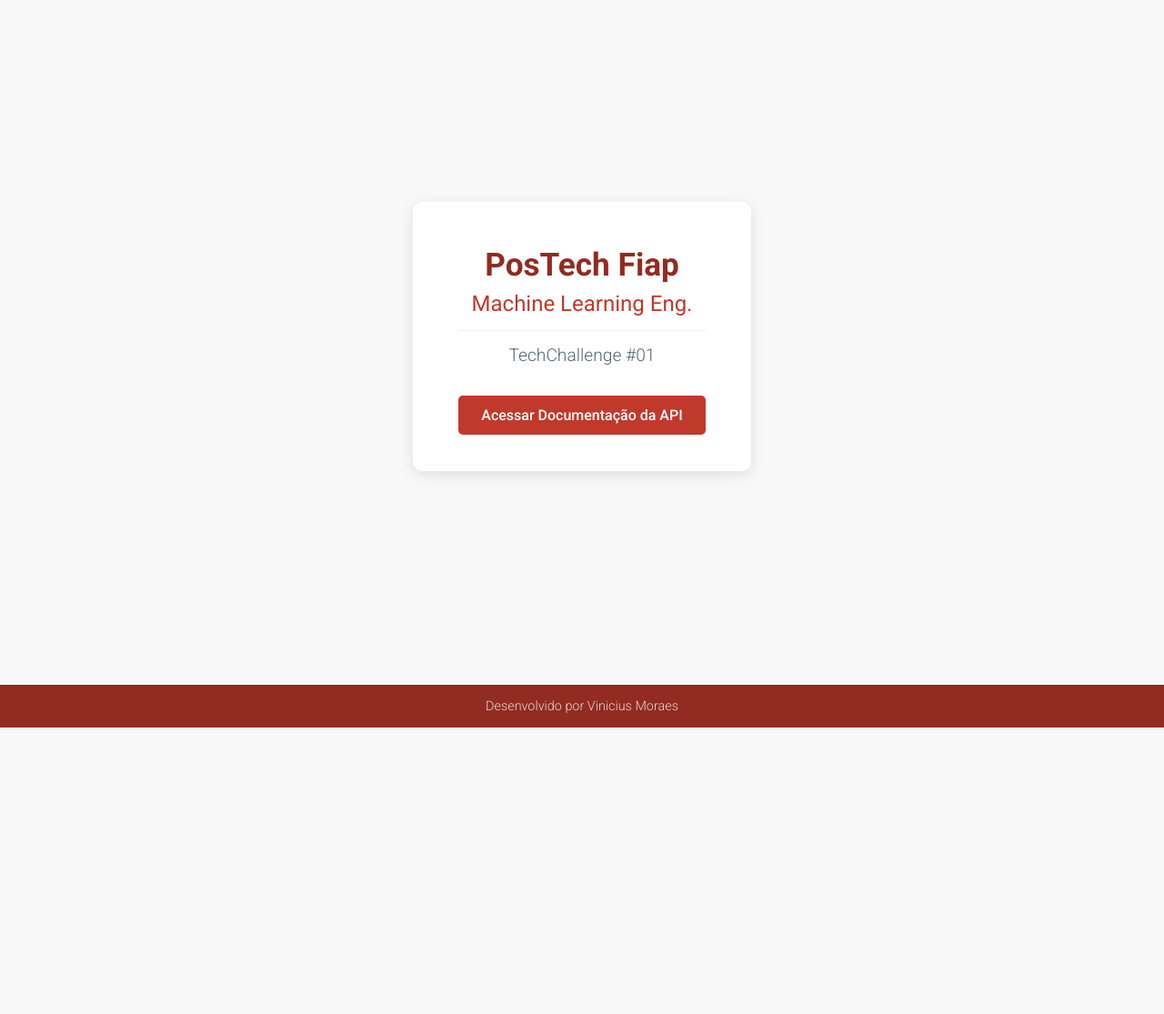
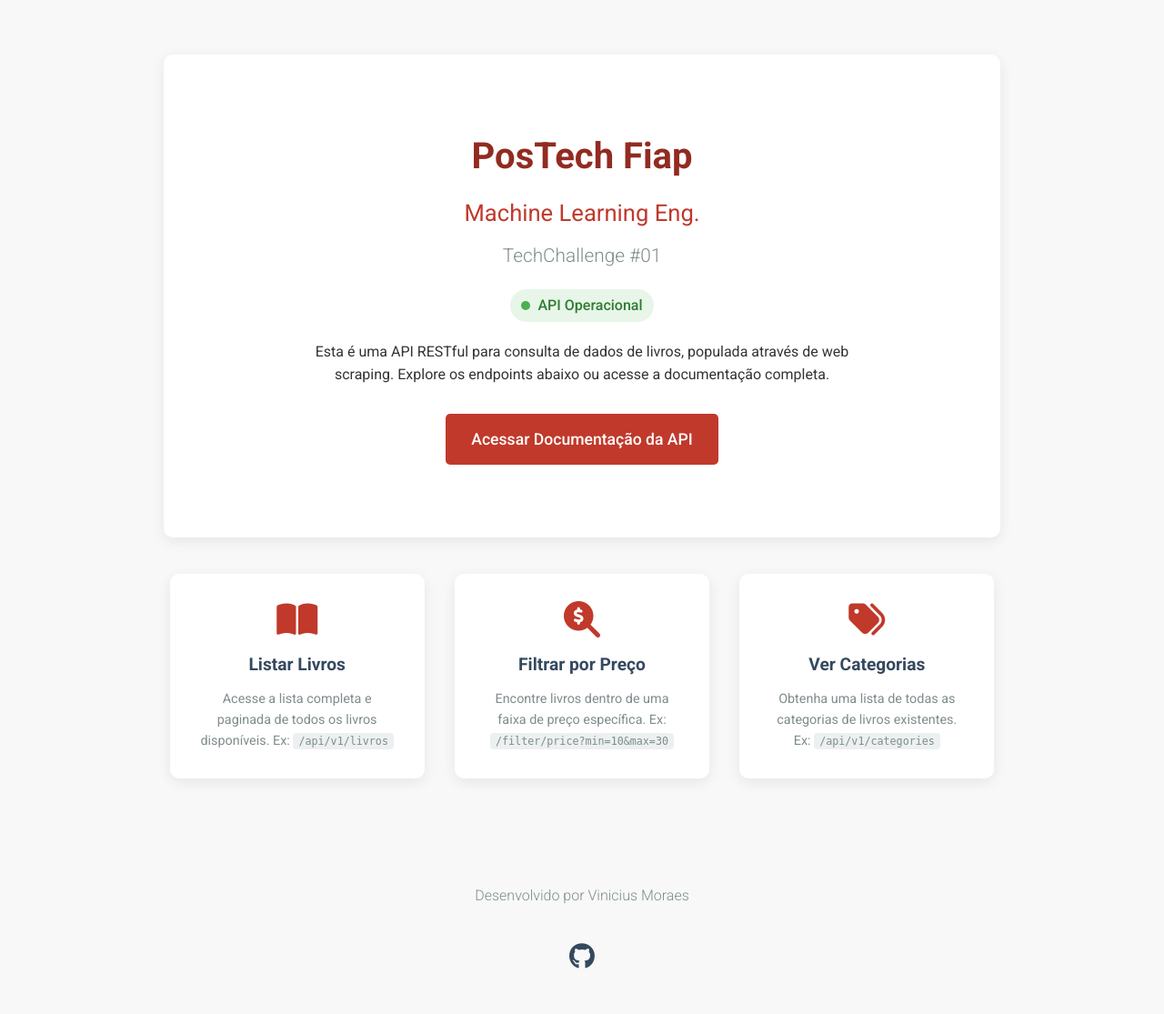
Before and after one commit to TheElectron/tech-challenge-api, a Flask app: page /api/v1/ in a window 1280 px wide. Shown: the whole page at 91% size. Before the commit the page ends 800 px from the top, so only its background shows below. Run offline with Flask 3, Linux system fonts and the light colour scheme.

Commit message:
Update html

```diff
--- a/api/db.py
+++ b/api/db.py
@@ -1,5 +1,6 @@
 import os
 import sqlite3
+from scripts import scraper
 from flask import current_app, g
 
 def get_db():
@@ -26,4 +27,5 @@
     Registra a função de fechamento do banco de dados com a aplicação Flask.
     Isso garante que close_db() seja chamada após cada requisição.
     """
+    scraper.run_scraping_process()
     app.teardown_appcontext(close_db)
--- a/api/templates/index.html
+++ b/api/templates/index.html
@@ -4,95 +4,155 @@
     <meta charset="UTF-8">
     <meta name="viewport" content="width=device-width, initial-scale=1.0">
     <title>Books API - TechChallenge</title>
+    <link rel="stylesheet" href="https://cdnjs.cloudflare.com/ajax/libs/font-awesome/6.5.2/css/all.min.css">
+    <link rel="preconnect" href="https://fonts.googleapis.com">
+    <link rel="preconnect" href="https://fonts.gstatic.com" crossorigin>
+    <link href="https://fonts.googleapis.com/css2?family=Roboto:wght@300;400;500;700&display=swap" rel="stylesheet">
+
     <style>
-        @import url('https://fonts.googleapis.com/css2?family=Roboto:wght@300;400;500;700&display=swap');
+        :root {
+            --red-dark: #922B21;
+            --red-primary: #C0392B;
+            --red-hover: #A93226;
+            --grey-dark: #34495e;
+            --grey-light: #7f8c8d;
+            --background-color: #f8f8f8;
+            --text-color: #333;
+        }
 
-        html {
-            box-sizing: border-box;
-        }
-        *, *:before, *:after {
-            box-sizing: inherit;
-        }
+        html { box-sizing: border-box; }
+        *, *:before, *:after { box-sizing: inherit; }
 
         body {
             font-family: 'Roboto', sans-serif;
-            display: flex;
-            justify-content: center;
-            align-items: center;
-            min-height: 100vh;
             margin: 0;
-            background-color: #f8f8f8; /* Um cinza um pouco mais quente */
-            color: #333;
-            padding-bottom: 60px; /* Espaço para o rodapé */
+            background-color: var(--background-color);
+            color: var(--text-color);
+            line-height: 1.6;
         }
+
         .container {
+            width: 90%;
+            max-width: 960px;
+            margin: 0 auto;
+            padding: 20px;
+        }
+
+        /* Seção de Herói */
+        .hero {
             text-align: center;
-            padding: 40px 50px;
+            padding: 80px 20px;
             background-color: white;
             border-radius: 10px;
-            box-shadow: 0 4px 15px rgba(0,0,0,0.1);
+            margin-top: 40px;
+            box-shadow: 0 4px 15px rgba(0,0,0,0.08);
+            animation: fadeIn 1s ease-in-out;
         }
-        h1, h2, h3 {
-            margin: 8px 0;
-            font-weight: 400;
+
+        .hero h1 { font-size: 2.5em; font-weight: 700; color: var(--red-dark); margin: 0 0 10px; }
+        .hero h2 { font-size: 1.6em; font-weight: 400; color: var(--red-primary); margin: 0 0 10px; }
+        .hero h3 { font-size: 1.3em; font-weight: 300; color: var(--grey-light); margin: 0 0 20px; }
+        .hero p { max-width: 600px; margin: 0 auto 30px; }
+
+        .api-status {
+            display: inline-flex; align-items: center; gap: 8px; padding: 5px 12px;
+            border-radius: 20px; background-color: #e8f5e9; color: #2e7d32;
+            font-weight: 500; margin-bottom: 20px;
         }
-        h1 {
-            font-size: 2.2em;
-            font-weight: 700;
-            color: #922B21; /* Vermelho escuro, quase vinho */
+        .api-status::before {
+            content: ''; width: 10px; height: 10px; border-radius: 50%; background-color: #4caf50;
         }
-        h2 {
-            font-size: 1.5em;
-            font-weight: 400;
-            color: #C0392B; /* Vermelho principal, vibrante */
+
+        .cta-button {
+            display: inline-block; padding: 14px 28px; background-color: var(--red-primary);
+            color: white; text-decoration: none; border-radius: 5px;
+            transition: background-color 0.3s, transform 0.2s; font-weight: 500; font-size: 1.1em;
         }
-        h3 {
-            font-size: 1.2em;
+        .cta-button:hover { background-color: var(--red-hover); transform: translateY(-3px); }
+
+        /* Seção de Funcionalidades */
+        .features {
+            display: flex; justify-content: space-around; gap: 20px;
+            margin-top: 40px; flex-wrap: wrap; text-align: center;
+        }
+        .feature-card {
+            background-color: white; padding: 30px; border-radius: 10px;
+            box-shadow: 0 4px 15px rgba(0,0,0,0.08); width: 280px;
+            transition: transform 0.3s, box-shadow 0.3s; animation: fadeIn 1.5s ease-in-out;
+        }
+        .feature-card:hover { transform: translateY(-5px); box-shadow: 0 8px 20px rgba(0,0,0,0.12); }
+        .feature-card i { font-size: 2.5em; color: var(--red-primary); margin-bottom: 15px; }
+        .feature-card h4 { font-size: 1.2em; margin: 0 0 10px; color: var(--grey-dark); }
+        .feature-card p { font-size: 0.9em; margin: 0; color: var(--grey-light); }
+        code { background-color: #ecf0f1; padding: 2px 6px; border-radius: 4px; font-family: monospace; }
+
+        /* Rodapé */
+        footer {
+            display: flex;
+            flex-direction: column;
+            align-items: center;
+            gap: 15px; /* Espaçamento entre o texto e o botão */
+            padding: 40px 20px;
+            margin-top: 40px;
+            color: var(--grey-light);
             font-weight: 300;
-            color: #566573; /* Cinza escuro para contraste */
-            border-top: 1px solid #ecf0f1;
-            padding-top: 15px;
-            margin-top: 15px;
         }
-        a {
-            display: inline-block;
-            margin-top: 25px;
-            padding: 12px 25px;
-            background-color: #c0392b; /* Vermelho principal */
-            color: white;
+
+        /* Estilo do botão do GitHub */
+        .social-link {
+            color: var(--grey-dark);
+            font-size: 1.8em; /* Tamanho do ícone */
             text-decoration: none;
-            border-radius: 5px;
-            transition: background-color 0.3s, transform 0.2s;
-            font-weight: 500;
+            transition: color 0.3s, transform 0.3s;
         }
-        a:hover {
-            background-color: #a93226; /* Vermelho um pouco mais escuro para o hover */
-            transform: translateY(-2px);
+        .social-link:hover {
+            color: var(--red-primary); /* Muda para a cor primária no hover */
+            transform: scale(1.1);
         }
-        footer {
-            position: absolute;
-            bottom: 0;
-            width: 100%;
-            padding: 15px 0;
-            background-color: #922B21; /* Vermelho escuro do h1 para consistência */
-            color: rgba(255, 255, 255, 0.8);
-            text-align: center;
-            font-size: 0.9em;
-            font-weight: 300;
+
+        /* Animação */
+        @keyframes fadeIn {
+            from { opacity: 0; transform: translateY(20px); }
+            to { opacity: 1; transform: translateY(0); }
         }
     </style>
 </head>
 <body>
 
     <div class="container">
-        <h1>PosTech Fiap</h1>
-        <h2>Machine Learning Eng.</h2>
-        <h3>TechChallenge #01</h3>
-        <a href="/apidocs">Acessar Documentação da API</a>
+        <header class="hero">
+            <h1>PosTech Fiap</h1>
+            <h2>Machine Learning Eng.</h2>
+            <h3>TechChallenge #01</h3>
+            <div class="api-status">API Operacional</div>
+            <p>Esta é uma API RESTful para consulta de dados de livros, populada através de web scraping. Explore os endpoints abaixo ou acesse a documentação completa.</p>
+            <a href="/apidocs" class="cta-button">Acessar Documentação da API</a>
+        </header>
+
+        <main class="features">
+            <div class="feature-card">
+                <i class="fas fa-book-open"></i>
+                <h4>Listar Livros</h4>
+                <p>Acesse a lista completa e paginada de todos os livros disponíveis. Ex: <code>/api/v1/livros</code></p>
+            </div>
+            <div class="feature-card">
+                <i class="fas fa-search-dollar"></i>
+                <h4>Filtrar por Preço</h4>
+                <p>Encontre livros dentro de uma faixa de preço específica. Ex: <code>/filter/price?min=10&max=30</code></p>
+            </div>
+            <div class="feature-card">
+                <i class="fas fa-tags"></i>
+                <h4>Ver Categorias</h4>
+                <p>Obtenha uma lista de todas as categorias de livros existentes. Ex: <code>/api/v1/categories</code></p>
+            </div>
+        </main>
     </div>
 
     <footer>
-        Desenvolvido por Vinicius Moraes
+        <p>Desenvolvido por Vinicius Moraes</p>
+        <a class="social-link" href="https://github.com/TheElectron/tech-challenge-api/tree/main" target="_blank" title="Ver código no GitHub">
+            <i class="fab fa-github"></i>
+        </a>
     </footer>
 
 </body>
```
